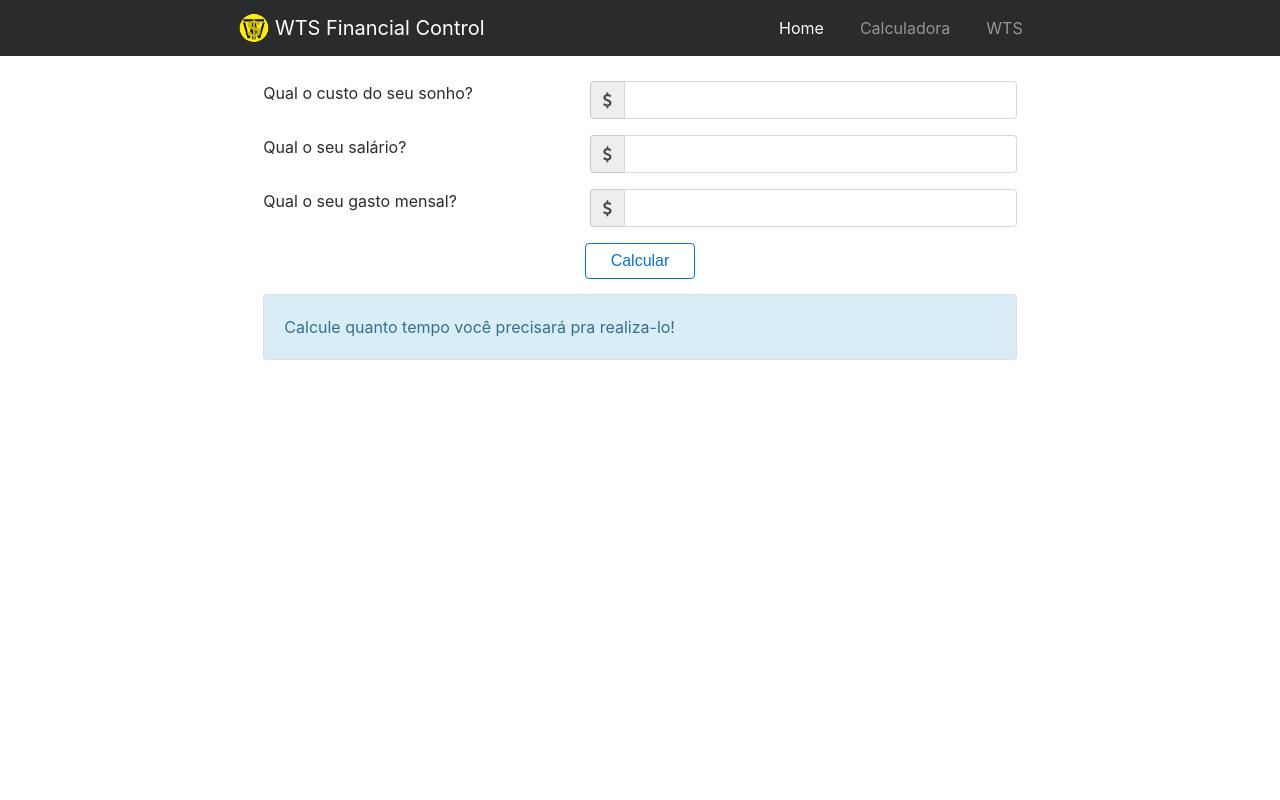
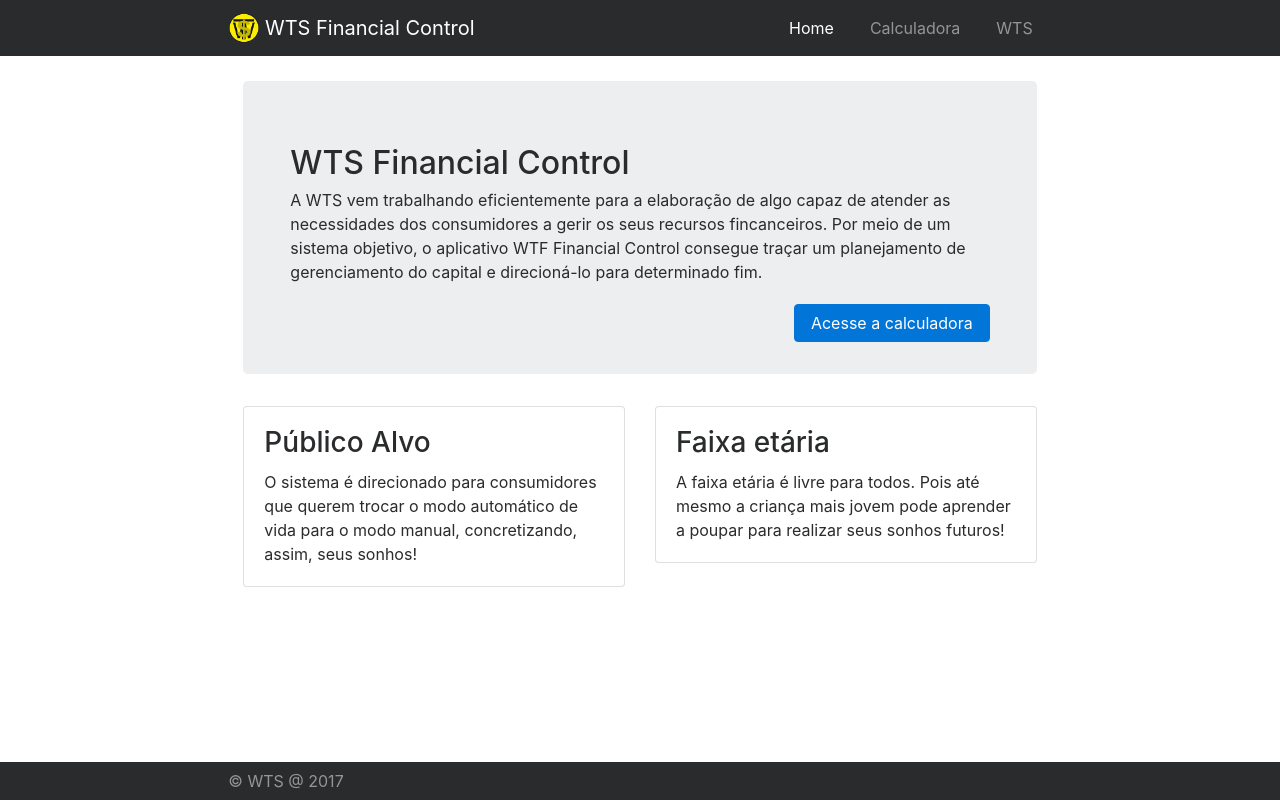
Before and after one commit to gabriel-brito/projeto-integrado, a PHP site: page / in a window 1280 px wide. Run offline with PHP 8.4, Linux system fonts and the light colour scheme; some libraries are stand-ins or nearby versions.

Commit message:
Realizado port para php e implementadas as paginas 'sobre' e 'home'

```diff
--- a/css/main.css
+++ b/css/main.css
@@ -1,4 +1,4 @@
-header, header.container {
+header, header.container-fluid, footer.container-fluid {
   padding: 0;
 }
 .navbar-toggler {
@@ -10,8 +10,24 @@ header, header.container {
 }
 #main-container {
   padding-top: 25px;
-  padding-left: 50px;
-  padding-right: 50px;
+  padding-left: 30px;
+  padding-right: 30px;
+  padding-bottom: 35px;
+  margin-bottom: -25px;
+}
+.jumbotron {
+  padding-bottom: 32px;
+}
+.jumbotron .text-right {
+  margin-top: 20px;
+  margin-bottom: 0;
+}
+.card {
+  margin-bottom: 32px;
+}
+#valores {
+  margin-left: 15px;
+  margin-right: 15px;
 }
 #main-container input {
   text-align: right;
--- a/index.html
+++ /dev/null
@@ -1,77 +0,0 @@
-<!DOCTYPE html>
-<html lang="pt-br">
-  <head>
-    <title>WTS Financial Control</title>
-    <meta charset="utf-8">
-    <meta name="viewport" content="width=device-width, initial-scale=1, maximum-scale=1, user-scalable=no">
-    <link rel="icon" type="image/png" href="img/favicon.png">
-    <script src="https://code.jquery.com/jquery-3.2.1.slim.min.js" integrity="sha384-KJ3o2DKtIkvYIK3UENzmM7KCkRr/rE9/Qpg6aAZGJwFDMVNA/GpGFF93hXpG5KkN" crossorigin="anonymous"></script>
-    <script src="https://cdnjs.cloudflare.com/ajax/libs/popper.js/1.12.3/umd/popper.min.js" integrity="sha384-vFJXuSJphROIrBnz7yo7oB41mKfc8JzQZiCq4NCceLEaO4IHwicKwpJf9c9IpFgh" crossorigin="anonymous"></script>
-    <script src="./public/js/bootstrap.min.js"></script>
-    <link rel="stylesheet" href="./css/bootstrap.min.css">
-    <link rel="stylesheet" href="./css/font-awesome.min.css">
-    <link href="./css/main.css" rel="stylesheet">
-  </head>
-  <body>
-    <header class="container-fluid bg-inverse">
-      <nav class="navbar navbar-toggleable-sm navbar-inverse col-lg-8 offset-lg-2 col-md-10 offset-md-1">
-        <button class="navbar-toggler navbar-toggler-right" type="button" data-toggle="collapse" data-target="#navbar1">
-            <span class="menu-text">☰</span>
-        </button>
-        <a class="navbar-brand" href="#">
-          <img src="img/wts_logo.png" width="30px" height="30px" class="d-inline-block align-top">
-          WTS Financial Control
-        </a>
-        <div class="collapse navbar-collapse" id="navbar1">
-          <ul class="navbar-nav ml-auto offset-">
-            <li class="nav-item active">
-              <a class="nav-link" href="#">Home</a>
-            </li>
-            <li class="nav-item">
-              <a class="nav-link" href="#">Calculadora</a>
-            </li>
-            <li class="nav-item">
-              <a class="nav-link" href="#">WTS</a>
-            </li>
-          </ul>
-        </div>
-      </nav>
-    </header>
-    <section class="container col-lg-8 offset-lg-2 col-md-10 offset-md-1 col-xs-12" id="main-container">
-      <div class="form-horizontal">
-        <div class="form-group row">
-          <label class="control-label col-sm-5">Qual o custo do seu sonho?</label>
-          <div class="input-group col-sm-7">
-            <span class="input-group-addon"><i class="fa fa-dollar" aria-hidden="true"></i></span>
-            <input type="number" min="0" placeholder="" class="form-control" id="sonho">
-          </div>
-        </div>
-        <div class="form-group row">
-          <label class="control-label col-sm-5">Qual o seu salário?</label>
-          <div class="input-group col-sm-7">
-            <span class="input-group-addon"><i class="fa fa-dollar" aria-hidden="true"></i></span>
-            <input type="number" min="0" class="form-control" id="salario">
-          </div>
-        </div>
-        <div class="form-group row">
-          <label class="control-label col-sm-5">Qual o seu gasto mensal?</label>
-          <div class="input-group col-sm-7">
-            <span class="input-group-addon"><i class="fa fa-dollar" aria-hidden="true"></i></span>
-            <input type="number" min="0" class="form-control" id="gasto">
-          </div>
-        </div>
-        <div class="text-center">
-          <button class="btn btn-outline-primary" id="calcular">Calcular</button>
-        </div>
-        <div class="form-group">
-          <div class="card">
-            <div id="resultado" class="card-block alert-info">
-              Calcule quanto tempo você precisará pra realiza-lo!
-            </div>
-          </div>
-        </div>
-      </div>
-    </section>
-    <script src="./public/js/main.js"></script>
-  </body>
-</html>
--- /dev/null
+++ b/index.php
@@ -0,0 +1,65 @@
+<!DOCTYPE html>
+<html lang="pt-br">
+  <head>
+    <title>WTS Financial Control
+    <?php
+      if (isset($_GET["calculadora"])) {
+        echo " > Calculadora";
+      } else if (isset($_GET["wts"])) {
+        echo " > WTS";
+      }
+    ?>
+    </title>
+    <meta charset="utf-8">
+    <meta name="viewport" content="width=device-width, initial-scale=1, maximum-scale=1, user-scalable=no">
+    <link rel="icon" type="image/png" href="./img/favicon.png">
+    <script src="https://code.jquery.com/jquery-3.2.1.slim.min.js" integrity="sha384-KJ3o2DKtIkvYIK3UENzmM7KCkRr/rE9/Qpg6aAZGJwFDMVNA/GpGFF93hXpG5KkN" crossorigin="anonymous"></script>
+    <script src="https://cdnjs.cloudflare.com/ajax/libs/popper.js/1.12.3/umd/popper.min.js" integrity="sha384-vFJXuSJphROIrBnz7yo7oB41mKfc8JzQZiCq4NCceLEaO4IHwicKwpJf9c9IpFgh" crossorigin="anonymous"></script>
+    <script src="./public/js/bootstrap.min.js"></script>
+    <link rel="stylesheet" href="./css/bootstrap.min.css">
+    <link rel="stylesheet" href="./css/font-awesome.min.css">
+    <link href="./css/main.css" rel="stylesheet">
+  </head>
+  <body>
+    <header class="container-fluid bg-inverse">
+      <nav class="navbar navbar-toggleable-sm navbar-inverse col-lg-8 offset-lg-2 col-md-10 offset-md-1">
+        <button class="navbar-toggler navbar-toggler-right" type="button" data-toggle="collapse" data-target="#navbar1">
+            <span class="menu-text">☰</span>
+        </button>
+        <a class="navbar-brand" href="/php/projeto-integrado/">
+          <img src="./img/wts_logo.png" width="30px" height="30px" class="d-inline-block align-top">
+          WTS Financial Control
+        </a>
+        <div class="collapse navbar-collapse" id="navbar1">
+          <ul class="navbar-nav ml-auto offset-">
+            <li class="nav-item">
+              <a class="nav-link <?php if (!isset($_GET['calculadora']) && !isset($_GET["wts"])) echo 'active'; ?>"  id="home" href="/php/projeto-integrado/">Home</a>
+            </li>
+            <li class="nav-item">
+              <a class="nav-link <?php if (isset($_GET['calculadora'])) echo 'active'; ?>" id="calculadora" href="/php/projeto-integrado/?calculadora">Calculadora</a>
+            </li>
+            <li class="nav-item">
+              <a class="nav-link <?php if (isset($_GET['wts'])) echo 'active'; ?>" id="wts" href="/php/projeto-integrado/?wts">WTS</a>
+            </li>
+          </ul>
+        </div>
+      </nav>
+    </header>
+    <section class="container col-lg-8 offset-lg-2 col-md-10 offset-md-1 col-xs-12" id="main-container">
+      <?php
+        if (isset($_GET["calculadora"])) {
+          include_once("./php_scripts/calculadora.php");
+        } else if (isset($_GET["wts"])) {
+          include_once("./php_scripts/wts.php");
+        } else {
+          include_once("./php_scripts/home.php");
+        }
+      ?>
+    </section>
+    <footer class="container-fluid bg-inverse fixed-bottom">
+      <nav class="nav navbar-inverse">
+        <span class="navbar-text col-lg-8 offset-lg-2 col-md-10 offset-md-1">&copy; WTS @ 2017</span>
+      </nav>
+    </footer>
+  </body>
+</html>
--- /dev/null
+++ b/php_scripts/home.php
@@ -0,0 +1,31 @@
+<div class="jumbotron">
+  <div class="container">
+    <h2>WTS Financial Control</h2>
+    <p>A WTS vem trabalhando eficientemente para a elaboração de algo capaz de atender as necessidades dos consumidores a gerir os seus recursos fincanceiros. Por meio de um sistema objetivo, o aplicativo WTF Financial Control consegue traçar um planejamento de gerenciamento do capital e direcioná-lo para determinado fim.</p>
+    <p class="text-right">
+      <a href="/php/projeto-integrado/?calculadora" class="btn btn-primary">Acesse a calculadora</a>
+    </p>
+  </div>
+</div>
+<div class="row">
+  <div class="col-md-6">
+    <div class="card">
+      <div class="card-block">
+        <h3 class="card-title">Público Alvo</h3>
+        <p class="card-text">
+          O sistema é direcionado para consumidores que querem trocar o modo automático de vida para o modo manual, concretizando, assim, seus sonhos!
+        </p>
+      </div>
+    </div>
+  </div>
+  <div class="col-md-6">
+    <div class="card">
+      <div class="card-block">
+        <h3 class="card-title">Faixa etária</h3>
+        <p class="card-text">
+          A faixa etária é livre para todos. Pois até mesmo a criança mais jovem pode aprender a poupar para realizar seus sonhos futuros!
+        </p>
+      </div>
+    </div>
+  </div>
+</div>
--- a/public/js/main.js
+++ b/public/js/main.js
@@ -15,6 +15,7 @@ function alternarClasses(elemento, classe) {
   elemento.classList.remove('alert-info', 'alert-warning', 'alert-success', 'alert-danger');
   elemento.classList.add(classe);
 }
+
 function calculoFinal() {
   var tempoMeses = 0;
   var tempoAnos = 0;
@@ -38,4 +39,5 @@ function calculoFinal() {
     alternarClasses(resultado, 'alert-danger');
   }
 }
+
 calcular.onclick = calculoFinal;
--- a/source/main.js
+++ b/source/main.js
@@ -13,6 +13,7 @@ function alternarClasses(elemento, classe) {
   elemento.classList.remove('alert-info', 'alert-warning', 'alert-success', 'alert-danger');
   elemento.classList.add(classe);
 }
+
 function calculoFinal() {
   let tempoMeses = 0;
   let tempoAnos = 0;
@@ -40,4 +41,5 @@ function calculoFinal() {
     alternarClasses(resultado, 'alert-danger');
   }
 }
+
 calcular.onclick = calculoFinal;
```
Also changed, not shown: php_scripts/calculadora.php (added, +34 -0 lines), php_scripts/wts.php (added, +80 -0 lines).
